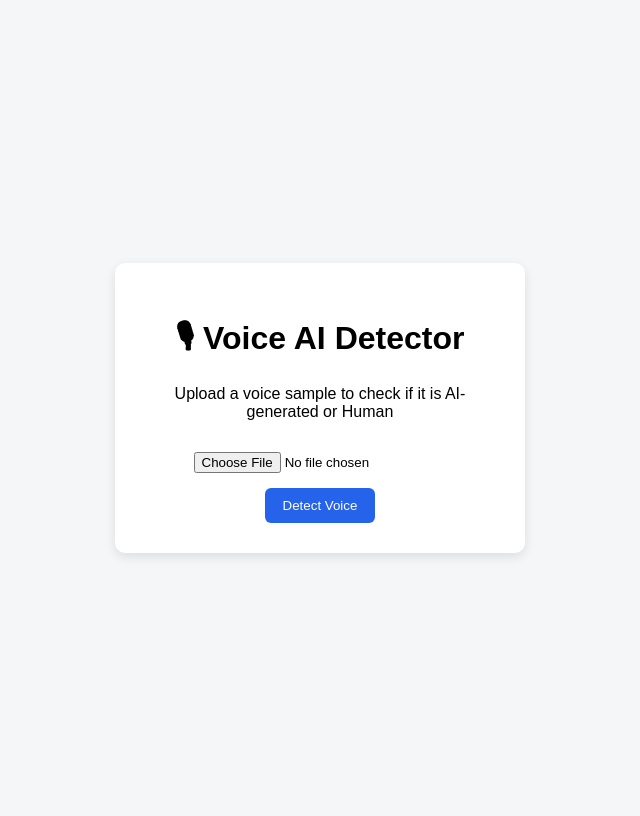
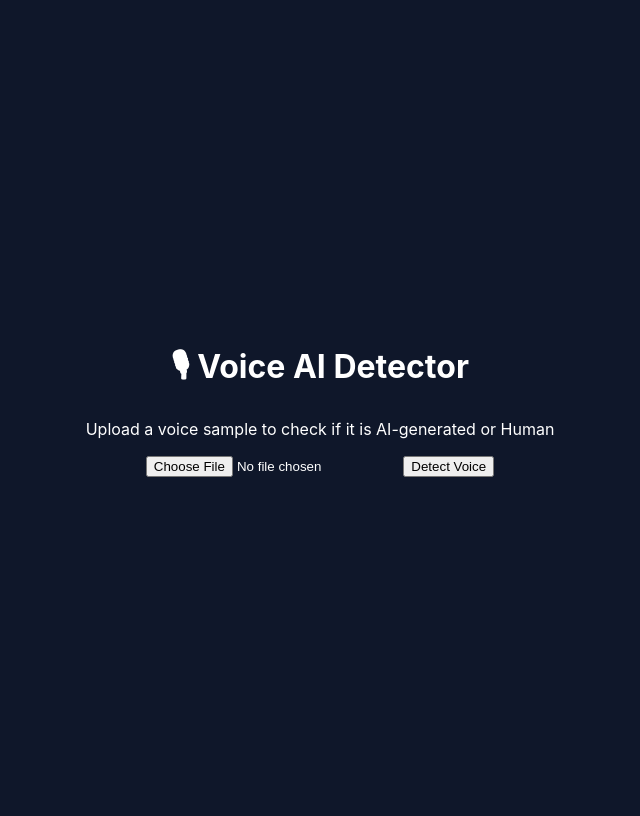
Before and after one commit to bathula-shiva/voice-ai-detector1, a FastAPI app: page / in a window 1280 px wide. Shown: the whole page, without its empty margins (320-960 px from the left). After the commit the page ends 477 px from the top, so only its background shows below. Run offline with FastAPI, Linux system fonts and the light colour scheme.

Commit message:
Update style.css

```diff
--- a/voice_ai_detector/static/style.css
+++ b/voice_ai_detector/static/style.css
@@ -1,46 +1,89 @@
+:root {
+    --primary: #6366f1;
+    --accent: #a855f7;
+    --bg: #0f172a;
+    --card: rgba(30, 41, 59, 0.7);
+}
+
 body {
-    font-family: Arial, sans-serif;
-    background: #f4f6f8;
+    margin: 0;
+    font-family: 'Inter', sans-serif;
+    background-color: var(--bg);
+    color: white;
+    overflow: hidden;
     display: flex;
     justify-content: center;
     align-items: center;
     height: 100vh;
 }
 
-.container {
-    background: white;
-    padding: 30px;
-    border-radius: 10px;
-    width: 350px;
-    text-align: center;
-    box-shadow: 0 4px 12px rgba(0,0,0,0.1);
+/* Animated Background Blobs */
+.background-blobs {
+    position: fixed;
+    width: 100vw;
+    height: 100vh;
+    z-index: -1;
+    background: radial-gradient(circle at 20% 30%, rgba(99, 102, 241, 0.15) 0%, transparent 40%),
+                radial-gradient(circle at 80% 70%, rgba(168, 85, 247, 0.15) 0%, transparent 40%);
 }
 
-h1 {
-    margin-bottom: 10px;
+.container {
+    width: 90%;
+    max-width: 500px;
+    text-align: center;
+    animation: fadeIn 0.8s ease-out;
 }
 
-input {
-    margin: 15px 0;
+.upload-card {
+    background: var(--card);
+    backdrop-filter: blur(12px);
+    border: 2px dashed rgba(255, 255, 255, 0.1);
+    border-radius: 24px;
+    padding: 40px;
+    transition: all 0.3s ease;
 }
 
-button {
-    background: #2563eb;
-    color: white;
-    border: none;
-    padding: 10px 18px;
-    border-radius: 6px;
-    cursor: pointer;
+.upload-card:hover {
+    border-color: var(--primary);
+    transform: translateY(-5px);
 }
 
-button:hover {
-    background: #1e40af;
-}
-
-.result {
+.btn-primary {
+    background: linear-gradient(45deg, var(--primary), var(--accent));
+    border: none;
+    padding: 12px 30px;
+    border-radius: 12px;
+    color: white;
+    font-weight: 600;
+    cursor: pointer;
     margin-top: 20px;
 }
 
-.hidden {
-    display: none;
+.hidden { display: none; }
+
+.result-card {
+    background: var(--card);
+    padding: 30px;
+    border-radius: 24px;
+    border: 1px solid rgba(255, 255, 255, 0.1);
+    animation: slideUp 0.5s cubic-bezier(0.175, 0.885, 0.32, 1.275);
 }
+
+.progress-bar {
+    background: rgba(255,255,255,0.1);
+    height: 10px;
+    border-radius: 5px;
+    overflow: hidden;
+    margin: 20px 0;
+}
+
+#progress-fill {
+    height: 100%;
+    background: var(--primary);
+    transition: width 1.5s ease-in-out;
+}
+
+@keyframes slideUp {
+    from { opacity: 0; transform: translateY(30px); }
+    to { opacity: 1; transform: translateY(0); }
+}
```
